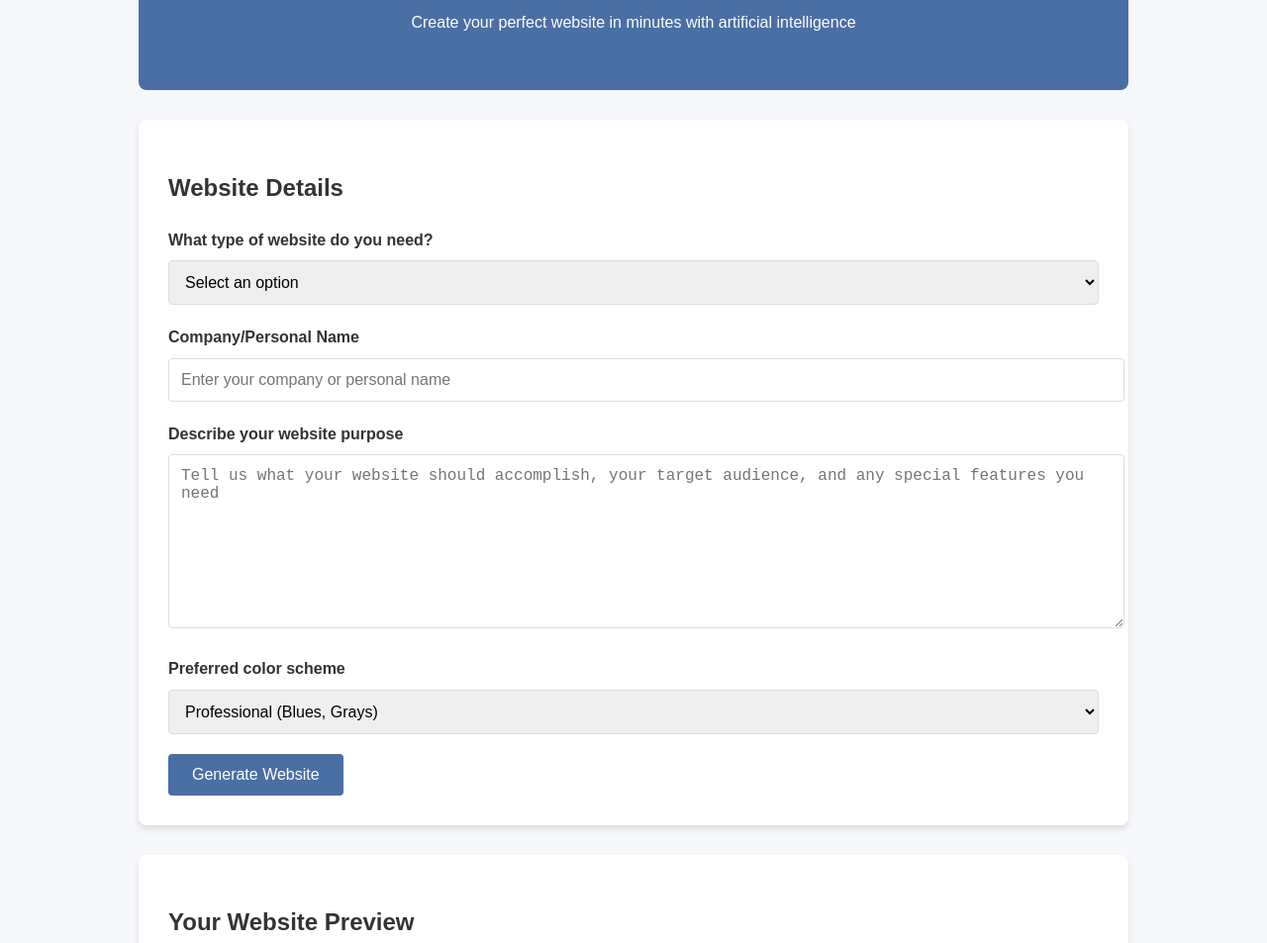
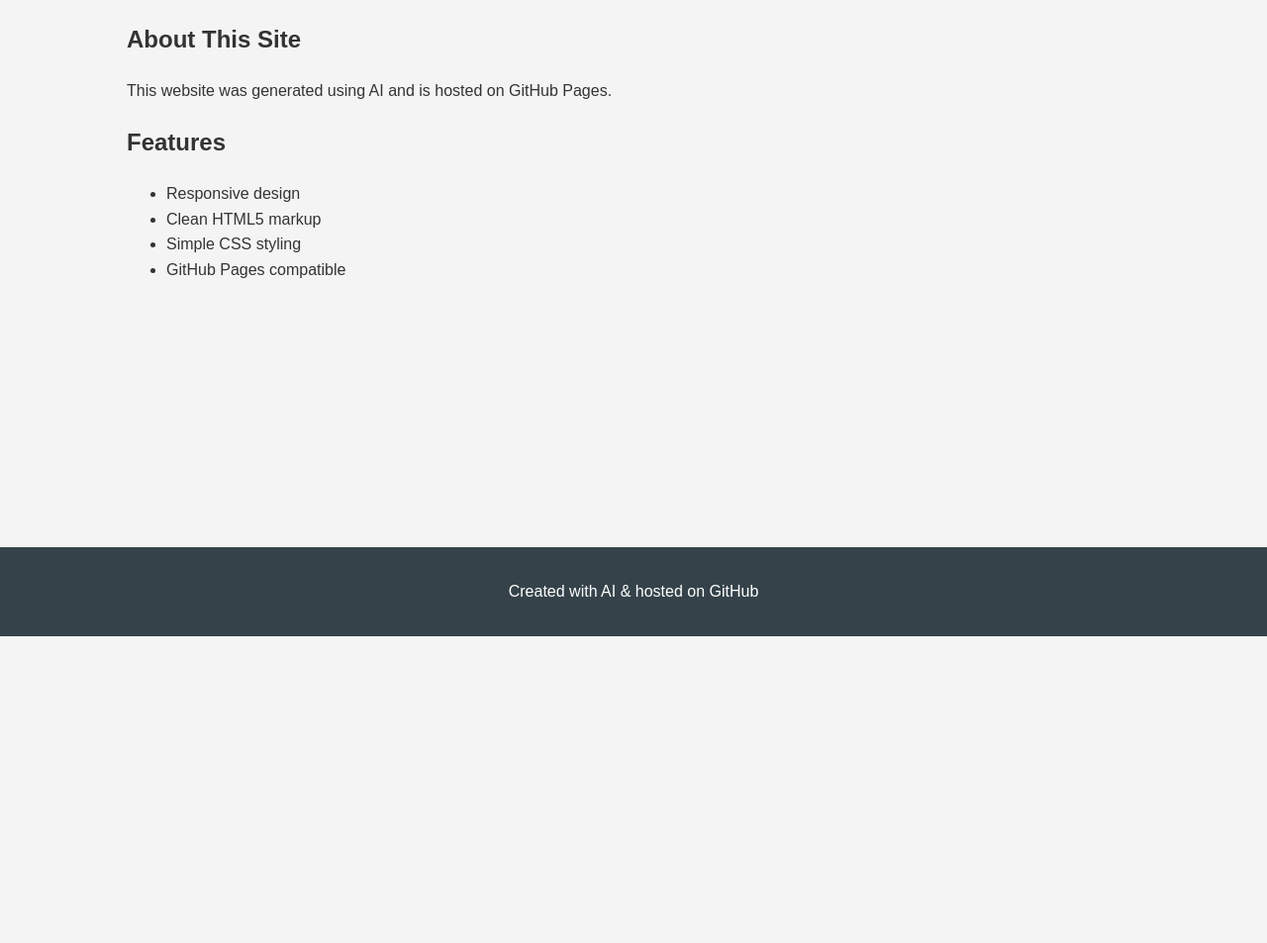
Before and after one commit to floppas1/Flopas1, a plain HTML site: page Index.html in a window 1280 px wide. Shown: the part 157-1110 px from the top of the page at 99% size. After the commit the page ends 800 px from the top, so only its background shows below. Drawn offline with Linux system fonts and the light colour scheme.

Commit message:
Update Index.html

```diff
--- a/Index.html
+++ b/Index.html
@@ -3,194 +3,59 @@
 <head>
     <meta charset="UTF-8">
     <meta name="viewport" content="width=device-width, initial-scale=1.0">
-    <title>AI Website Generator</title>
+    <title>AI Generated Website</title>
     <style>
         body {
-            font-family: 'Arial', sans-serif;
+            font-family: Arial, sans-serif;
             line-height: 1.6;
             margin: 0;
             padding: 0;
-            background-color: #f5f7fa;
             color: #333;
+            background-color: #f4f4f4;
         }
-
+        header {
+            background: #35424a;
+            color: white;
+            padding: 1rem 0;
+            text-align: center;
+        }
         .container {
-            max-width: 1000px;
-            margin: 0 auto;
-            padding: 20px;
+            width: 80%;
+            margin: auto;
+            overflow: hidden;
+            padding: 2rem 0;
         }
-
-        header {
-            text-align: center;
-            padding: 40px 0;
-            background-color: #4a6fa5;
-            color: white;
-            border-radius: 8px;
-            margin-bottom: 30px;
-        }
-
-        h1 {
-            font-size: 2.5rem;
-            margin-bottom: 10px;
-        }
-
-        .generator-form {
-            background: white;
-            padding: 30px;
-            border-radius: 8px;
-            box-shadow: 0 4px 6px rgba(0, 0, 0, 0.1);
-            margin-bottom: 30px;
-        }
-
-        .form-group {
-            margin-bottom: 20px;
-        }
-
-        label {
-            display: block;
-            margin-bottom: 8px;
-            font-weight: bold;
-        }
-
-        input, select, textarea {
-            width: 100%;
-            padding: 12px;
-            border: 1px solid #ddd;
-            border-radius: 4px;
-            font-size: 16px;
-        }
-
-        textarea {
-            min-height: 150px;
-            resize: vertical;
-        }
-
-        button {
-            background-color: #4a6fa5;
-            color: white;
-            border: none;
-            padding: 12px 24px;
-            font-size: 16px;
-            border-radius: 4px;
-            cursor: pointer;
-            transition: background-color 0.3s;
-        }
-
-        button:hover {
-            background-color: #3a5a80;
-        }
-
-        .preview-section {
-            background: white;
-            padding: 30px;
-            border-radius: 8px;
-            box-shadow: 0 4px 6px rgba(0, 0, 0, 0.1);
-        }
-
-        .preview-placeholder {
-            border: 2px dashed #ddd;
-            padding: 40px;
-            text-align: center;
-            color: #777;
-            min-height: 300px;
-            display: flex;
-            align-items: center;
-            justify-content: center;
-        }
-
         footer {
             text-align: center;
-            margin-top: 40px;
-            padding: 20px;
-            color: #777;
+            padding: 1rem 0;
+            background: #35424a;
+            color: white;
+            position: fixed;
+            bottom: 0;
+            width: 100%;
         }
     </style>
 </head>
 <body>
+    <header>
+        <h1>Welcome to My AI-Generated Website</h1>
+    </header>
+
     <div class="container">
-        <header>
-            <h1>AI Website Generator</h1>
-            <p>Create your perfect website in minutes with artificial intelligence</p>
-        </header>
+        <h2>About This Site</h2>
+        <p>This website was generated using AI and is hosted on GitHub Pages.</p>
 
-        <section class="generator-form">
-            <h2>Website Details</h2>
-            <form id="websiteForm">
-                <div class="form-group">
-                    <label for="websiteType">What type of website do you need?</label>
-                    <select id="websiteType" required>
-                        <option value="">Select an option</option>
-                        <option value="business">Business Website</option>
-                        <option value="portfolio">Portfolio</option>
-                        <option value="blog">Blog</option>
-                        <option value="ecommerce">E-commerce Store</option>
-                        <option value="personal">Personal Website</option>
-                    </select>
-                </div>
-
-                <div class="form-group">
-                    <label for="companyName">Company/Personal Name</label>
-                    <input type="text" id="companyName" placeholder="Enter your company or personal name" required>
-                </div>
-
-                <div class="form-group">
-                    <label for="websitePurpose">Describe your website purpose</label>
-                    <textarea id="websitePurpose" placeholder="Tell us what your website should accomplish, your target audience, and any special features you need" required></textarea>
-                </div>
-
-                <div class="form-group">
-                    <label for="colorScheme">Preferred color scheme</label>
-                    <select id="colorScheme">
-                        <option value="professional">Professional (Blues, Grays)</option>
-                        <option value="modern">Modern (Dark with accents)</option>
-                        <option value="bright">Bright and Colorful</option>
-                        <option value="minimal">Minimal (Black & White)</option>
-                        <option value="custom">Let AI choose</option>
-                    </select>
-                </div>
-
-                <button type="submit">Generate Website</button>
-            </form>
-        </section>
-
-        <section class="preview-section">
-            <h2>Your Website Preview</h2>
-            <div class="preview-placeholder" id="websitePreview">
-                <p>Your AI-generated website will appear here after submission</p>
-            </div>
-        </section>
-
-        <footer>
-            <p>© 2023 AI Website Generator | Powered by Artificial Intelligence</p>
-        </footer>
+        <h2>Features</h2>
+        <ul>
+            <li>Responsive design</li>
+            <li>Clean HTML5 markup</li>
+            <li>Simple CSS styling</li>
+            <li>GitHub Pages compatible</li>
+        </ul>
     </div>
 
-    <script>
-        document.getElementById('websiteForm').addEventListener('submit', function(e) {
-            e.preventDefault();
-
-            // Get form values
-            const websiteType = document.getElementById('websiteType').value;
-            const companyName = document.getElementById('companyName').value;
-            const websitePurpose = document.getElementById('websitePurpose').value;
-            const colorScheme = document.getElementById('colorScheme').value;
-
-            // In a real implementation, you would send this data to your AI backend
-            // For this demo, we'll just display a message
-            const preview = document.getElementById('websitePreview');
-            preview.innerHTML = `
-                <div>
-                    <h3>Generating website for: ${companyName}</h3>
-                    <p><strong>Type:</strong> ${websiteType}</p>
-                    <p><strong>Purpose:</strong> ${websitePurpose}</p>
-                    <p><strong>Color Scheme:</strong> ${colorScheme}</p>
-                    <p>In a real implementation, your AI would now generate the website code which would appear here or be available for download.</p>
-                </div>
-            `;
-
-            // Scroll to preview
-            preview.scrollIntoView({ behavior: 'smooth' });
-        });
-    </script>
+    <footer>
+        <p>Created with AI & hosted on GitHub</p>
+    </footer>
 </body>
 </html>
```
